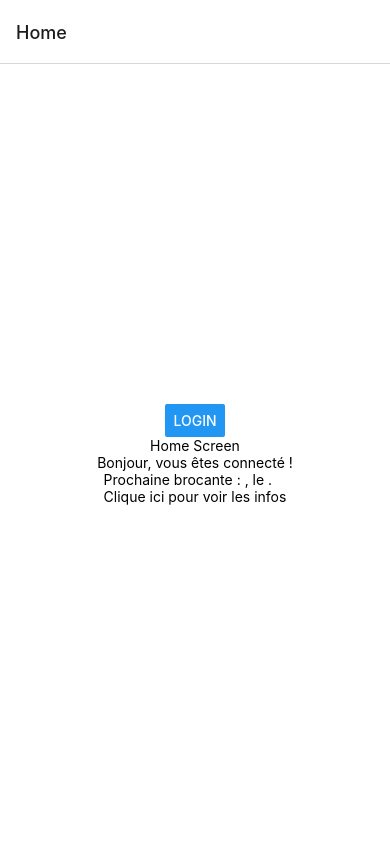
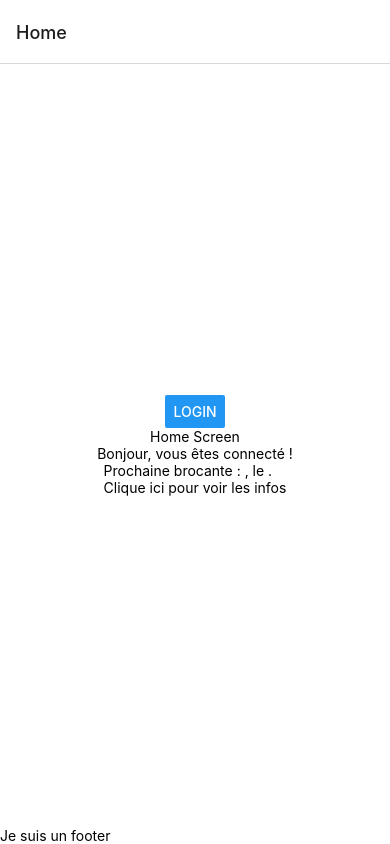
Before and after one commit to adatechschool/projet-mobile-tddeter, a React Native app in the folder TDDeter/: screen / in a window 390 px wide. Built offline with nearby package versions, Linux system fonts and the light colour scheme.

Commit message:
[feat] Included footer inside App Navigation Container + created Footer component

```diff
--- a/TDDeter/App.js
+++ b/TDDeter/App.js
@@ -1,6 +1,7 @@
 import LoginScreen from "./Screens/LoginScreen";
 import HomeScreen from "./Screens/HomeScreen";
 import BrocanteScreen from "./Screens/BrocanteScreen";
+import Footer from "./Components/Footer";
 import { NavigationContainer } from "@react-navigation/native";
 import { createNativeStackNavigator } from "@react-navigation/native-stack";
 
@@ -14,6 +15,7 @@ export default function App() {
         <Stack.Screen name="Login" component={LoginScreen} />
         <Stack.Screen name="Brocante" component={BrocanteScreen} />
       </Stack.Navigator>
+      <Footer />
     </NavigationContainer>
   );
 }
--- /dev/null
+++ b/TDDeter/Components/Footer.js
@@ -0,0 +1,9 @@
+import { View, Text } from "react-native";
+
+export default function Footer() {
+  return (
+    <View accessibilityLabel="footer">
+      <Text>Je suis un footer</Text>
+    </View>
+  );
+}
```
